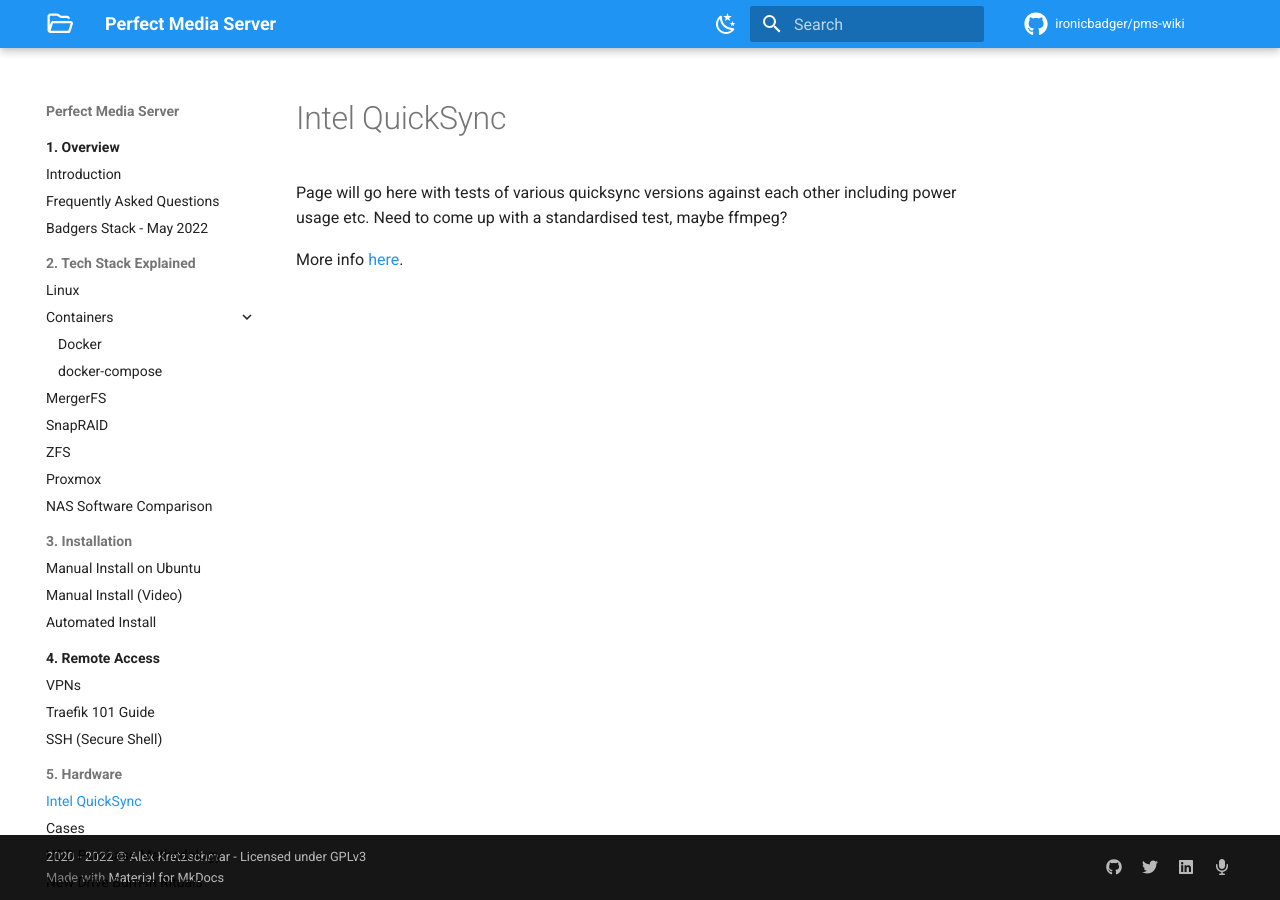
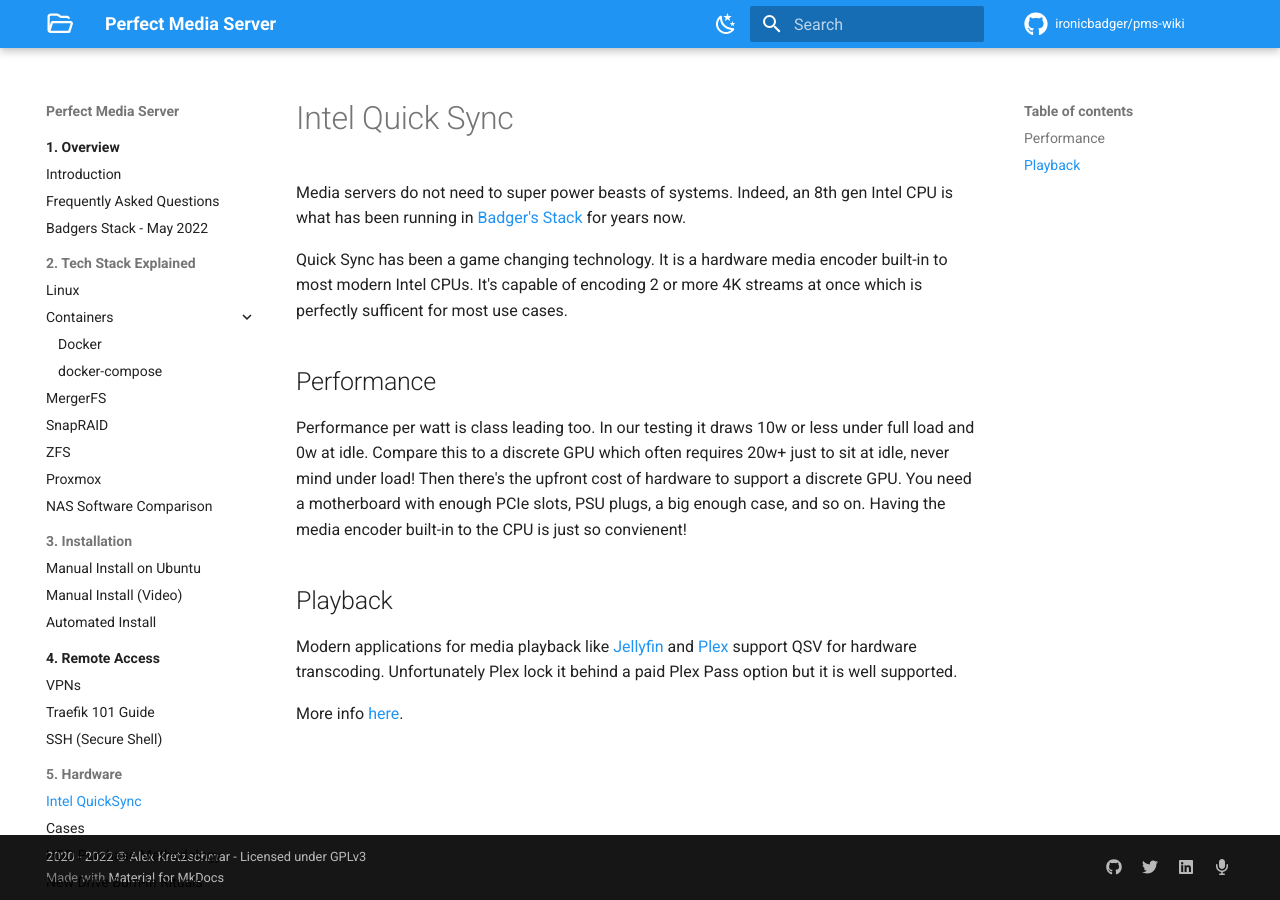
Before and after one commit to ironicbadger/pms-wiki, an MkDocs documentation site: the page built from docs/hardware/intel-quicksync.md, in a window 1280 px wide. Built offline with MkDocs 1.6.1 and Material for MkDocs 9.7.7, drawn with Linux system fonts in a browser that asks for light colours; some web fonts are replaced; comment, search, counter and statistics services are not loaded.

Commit message:
quicksync

```diff
--- a/docs/hardware/intel-quicksync.md
+++ b/docs/hardware/intel-quicksync.md
@@ -1,5 +1,15 @@
-# Intel QuickSync
+# Intel Quick Sync
 
-Page will go here with tests of various quicksync versions against each other including power usage etc. Need to come up with a standardised test, maybe ffmpeg?
+Media servers do not need to super power beasts of systems. Indeed, an 8th gen Intel CPU is what has been running in [Badger's Stack](../01-overview/high-level.md) for years now.
+
+Quick Sync has been a game changing technology. It is a hardware media encoder built-in to most modern Intel CPUs. It's capable of encoding 2 or more 4K streams at once which is perfectly sufficent for most use cases.
+
+## Performance
+
+Performance per watt is class leading too. In our testing it draws 10w or less under full load and 0w at idle. Compare this to a discrete GPU which often requires 20w+ just to sit at idle, never mind under load! Then there's the upfront cost of hardware to support a discrete GPU. You need a motherboard with enough PCIe slots, PSU plugs, a big enough case, and so on. Having the media encoder built-in to the CPU is just so convienent!
+
+## Playback
+
+Modern applications for media playback like [Jellyfin](https://jellyfin.org/) and [Plex](https://jellyfin.org/) support QSV for hardware transcoding. Unfortunately Plex lock it behind a paid Plex Pass option but it is well supported.
 
 More info [here](../advanced/passthrough-igpu-gvtg.md#plex-hardware-acceleration).
```
